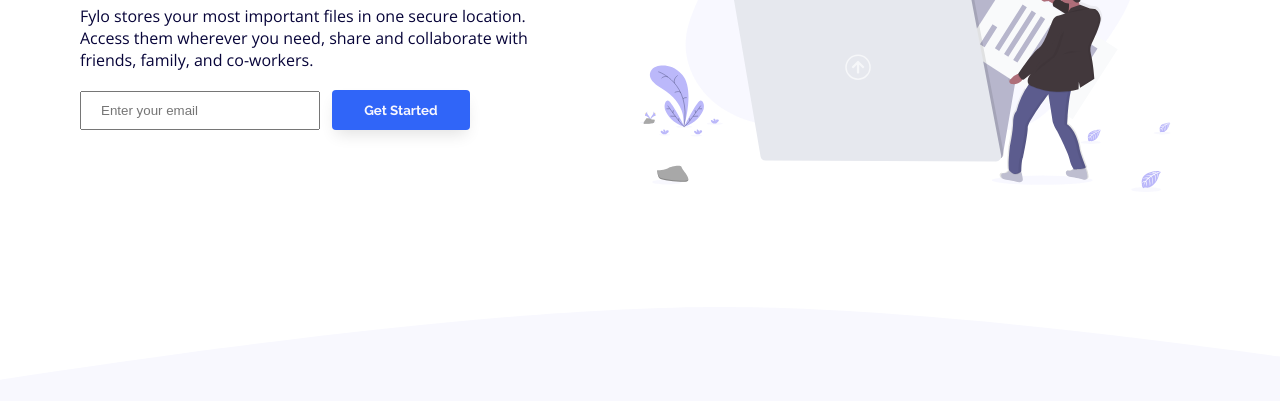
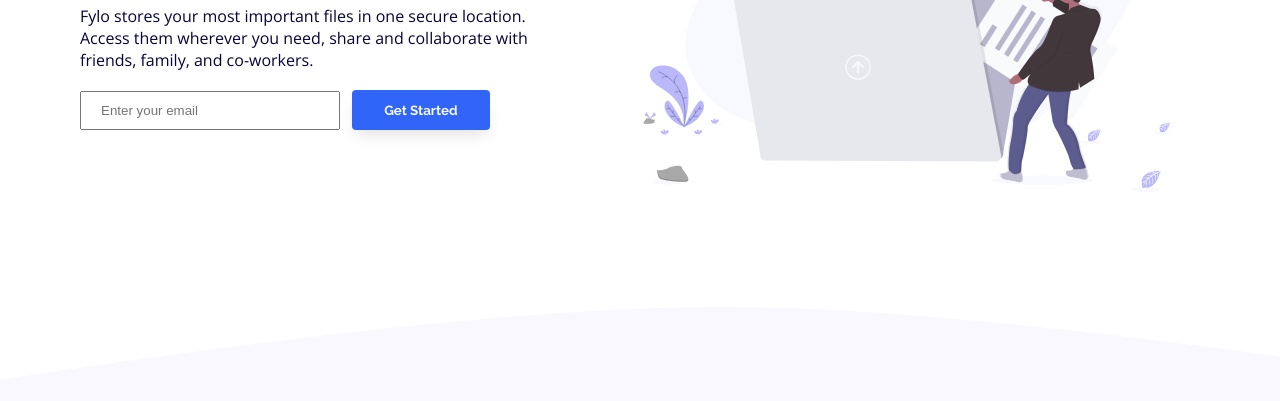
Before and after one commit to TrainzCoder/fylo--landing-page-two-column, a plain HTML site: page index.html in a window 1280 px wide. Shown: the part 399-800 px from the top of the page. Drawn offline with nearby package versions, Linux system fonts and the light colour scheme.

Commit message:
edit input

```diff
--- a/assets/css/style.css
+++ b/assets/css/style.css
@@ -46,7 +46,7 @@ p {
 
 input {
   padding: 10px 19px;
-  min-width: 240px;
+  min-width: 260px;
   margin-right: 0.6em;
 }
 
```
